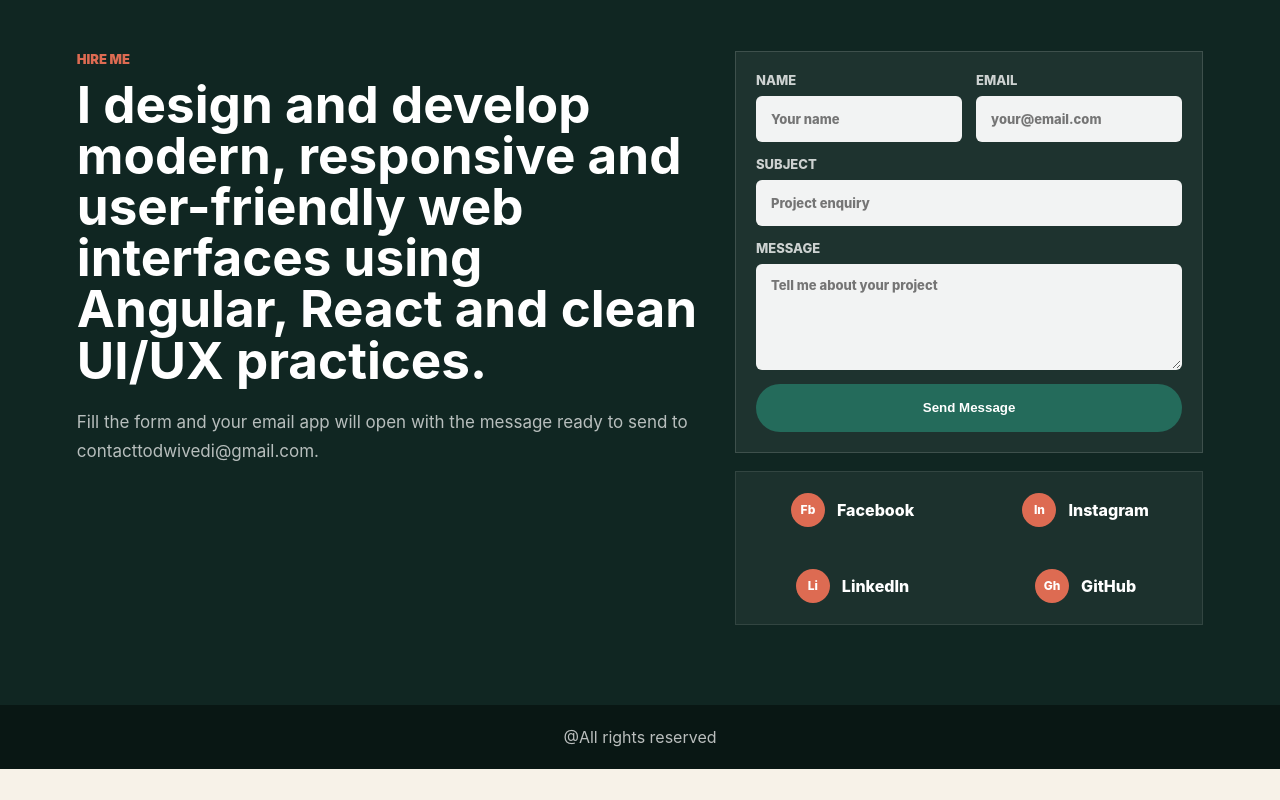
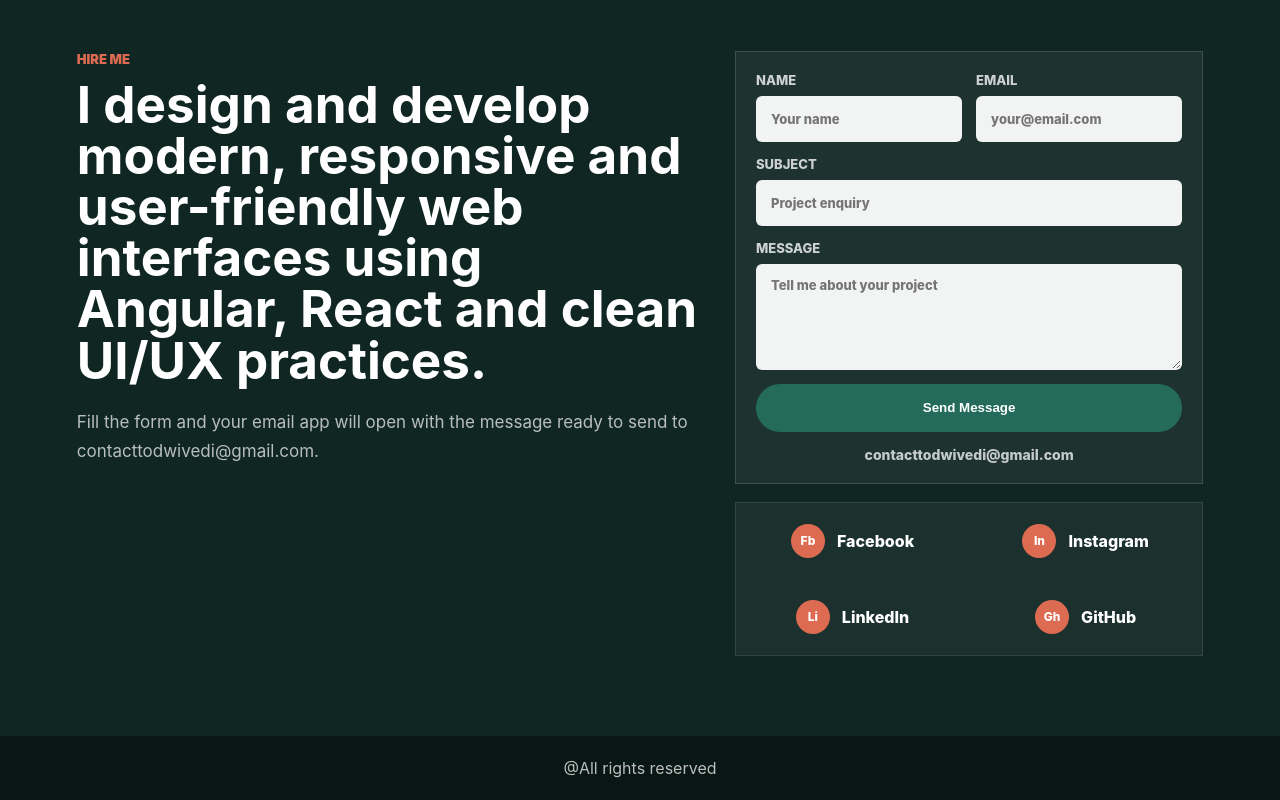
Before and after one commit to amitdevd/my-portfolio, a React (Create React App) app: page / in a window 1280 px wide. Shown: the part 5692-6492 px from the top of the page. Before the commit the page ends 6461 px from the top, so only its background shows below. Built offline with nearby package versions, Linux system fonts and the light colour scheme.

Commit message:
Improve contact form mail link

```diff
--- a/src/App.css
+++ b/src/App.css
@@ -532,6 +532,18 @@ a {
   justify-content: center;
 }
 
+.email-fallback {
+  color: rgba(255, 255, 255, 0.74);
+  font-size: 14px;
+  font-weight: 800;
+  justify-self: center;
+  text-decoration: none;
+}
+
+.email-fallback:hover {
+  color: white;
+}
+
 .blog-hero {
   background: var(--deep);
   color: white;
--- a/src/App.js
+++ b/src/App.js
@@ -276,7 +276,8 @@ function ContactForm() {
       message,
     ].join('\n');
 
-    window.location.href = `mailto:contacttodwivedi@gmail.com?subject=${encodeURIComponent(subject)}&body=${encodeURIComponent(body)}`;
+    const mailLink = `mailto:contacttodwivedi@gmail.com?subject=${encodeURIComponent(subject)}&body=${encodeURIComponent(body)}`;
+    window.open(mailLink, '_self');
   };
 
   return (
@@ -300,6 +301,9 @@ function ContactForm() {
         <textarea name="message" rows="5" placeholder="Tell me about your project" required />
       </label>
       <button className="button primary" type="submit">Send Message</button>
+      <a className="email-fallback" href="mailto:contacttodwivedi@gmail.com">
+        contacttodwivedi@gmail.com
+      </a>
     </form>
   );
 }
```
